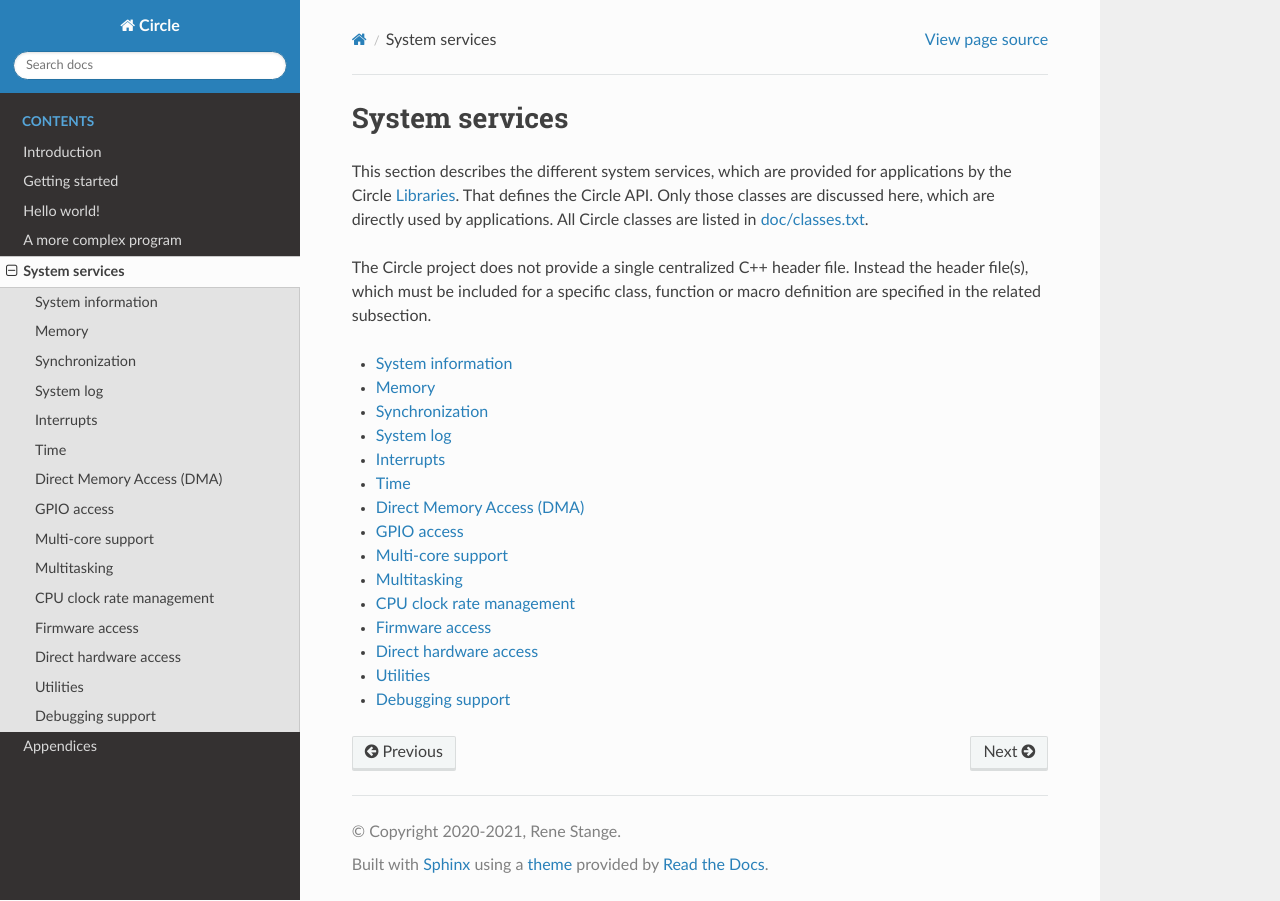
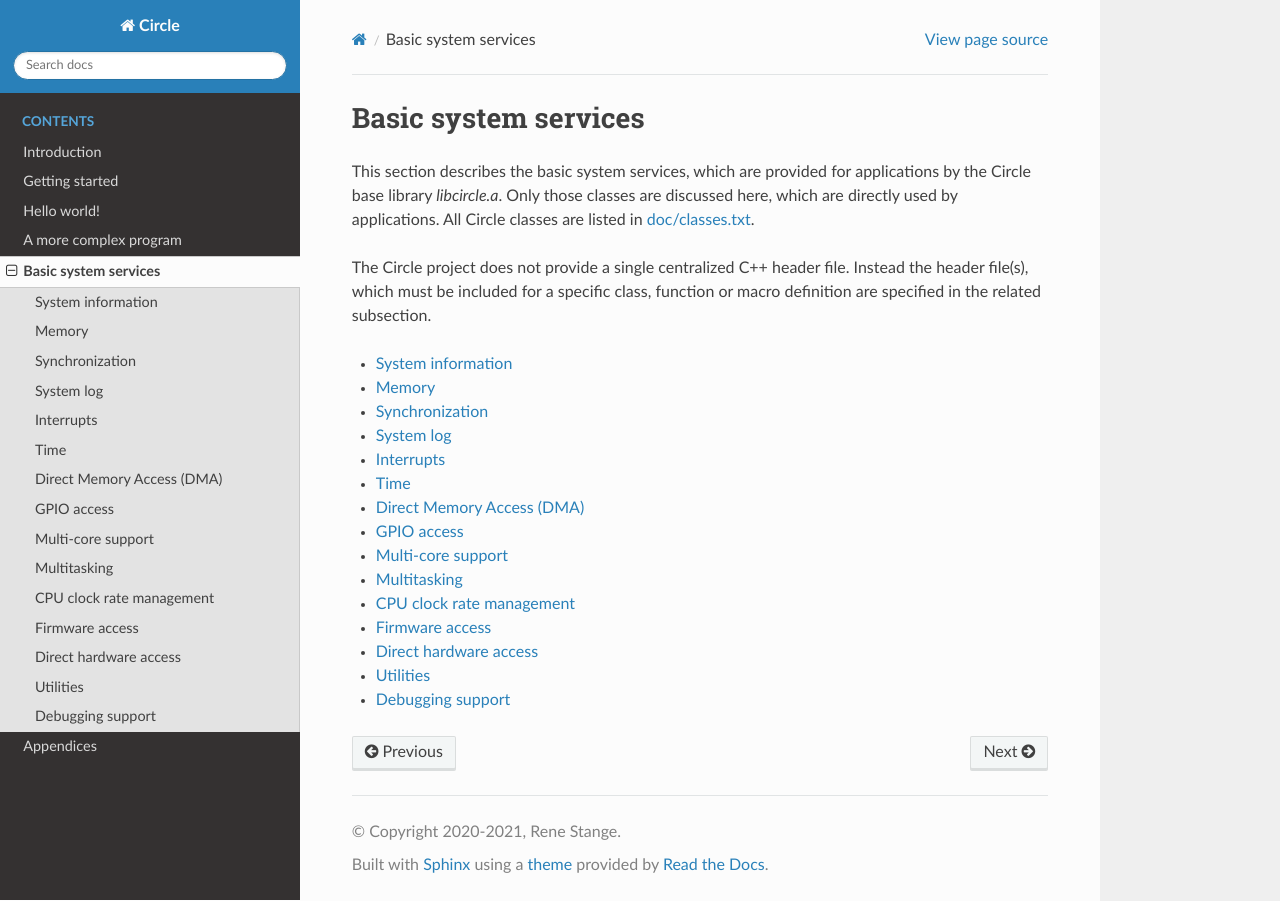
Before and after one commit to rsta2/circle-docs, a Sphinx documentation site: the page built from docs/basic-system-services/index.rst, in a window 1280 px wide. Built offline with Sphinx 7.4.7 and the Read the Docs theme 2.0.0, drawn with Linux system fonts in a browser that asks for light colours.

Commit message:
Rename system-services to basic-system-services
Services, which are not part of libcircle.a, will be described
separately as a part of a subsystem.

```diff
--- a/docs/system-services/index.rst
+++ b/docs/basic-system-services/index.rst
@@ -1,7 +1,7 @@
-System services
----------------
+Basic system services
+---------------------
 
-This section describes the different system services, which are provided for applications by the Circle :ref:`Libraries`. That defines the Circle API. Only those classes are discussed here, which are directly used by applications. All Circle classes are listed in `doc/classes.txt <https://github.com/rsta2/circle/blob/master/doc/classes.txt>`_.
+This section describes the basic system services, which are provided for applications by the Circle base library `libcircle.a`. Only those classes are discussed here, which are directly used by applications. All Circle classes are listed in `doc/classes.txt <https://github.com/rsta2/circle/blob/master/doc/classes.txt>`_.
 
 The Circle project does not provide a single centralized C++ header file. Instead the header file(s), which must be included for a specific class, function or macro definition are specified in the related subsection.
 
--- a/docs/index.rst
+++ b/docs/index.rst
@@ -13,7 +13,7 @@ Circle - C++ bare metal environment for Raspberry Pi
 	getting-started
 	hello-world
 	a-more-complex-program
-	system-services/index
+	basic-system-services/index
 	appendices/index
 
 .. note::
```
Also changed, not shown: docs/basic-system-services/cpu-clock-rate-management.rst (renamed from docs/system-services/cpu-clock-rate-management.rst), docs/basic-system-services/debugging-support.rst (renamed from docs/system-services/debugging-support.rst), docs/basic-system-services/direct-hardware-access.rst (renamed from docs/system-services/direct-hardware-access.rst), docs/basic-system-services/direct-memory-access.rst (renamed from docs/system-services/direct-memory-access.rst), docs/basic-system-services/firmware-access.rst (renamed from docs/system-services/firmware-access.rst), docs/basic-system-services/gpio-access.rst (renamed from docs/system-services/gpio-access.rst), docs/basic-system-services/interrupts.rst (renamed from docs/system-services/interrupts.rst), docs/basic-system-services/memory.rst (renamed from docs/system-services/memory.rst), docs/basic-system-services/multi-core-support.rst (renamed from docs/system-services/multi-core-support.rst), docs/basic-system-services/multitasking.rst (renamed from docs/system-services/multitasking.rst), docs/basic-system-services/synchronization.rst (renamed from docs/system-services/synchronization.rst), docs/basic-system-services/system-information.rst (renamed from docs/system-services/system-information.rst), docs/basic-system-services/system-log.rst (renamed from docs/system-services/system-log.rst), docs/basic-system-services/time.rst (renamed from docs/system-services/time.rst), 1 more files.
